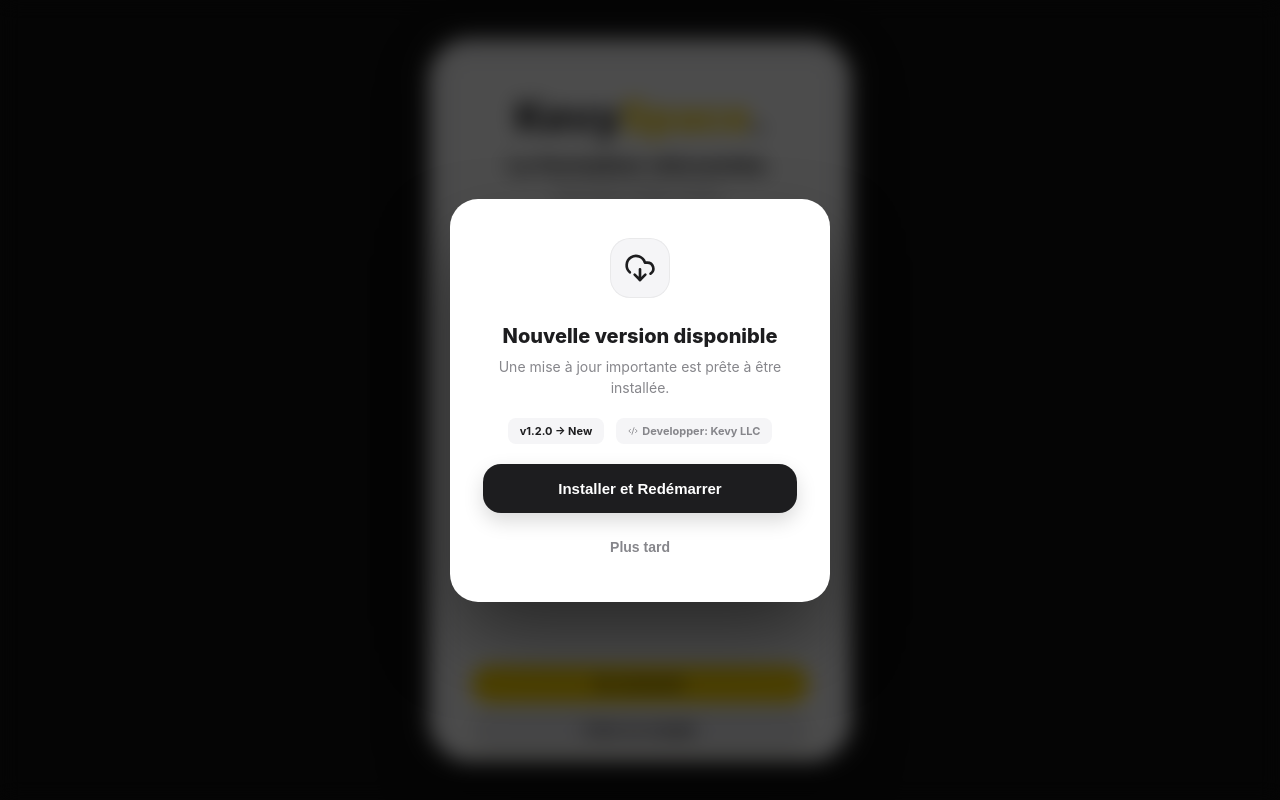
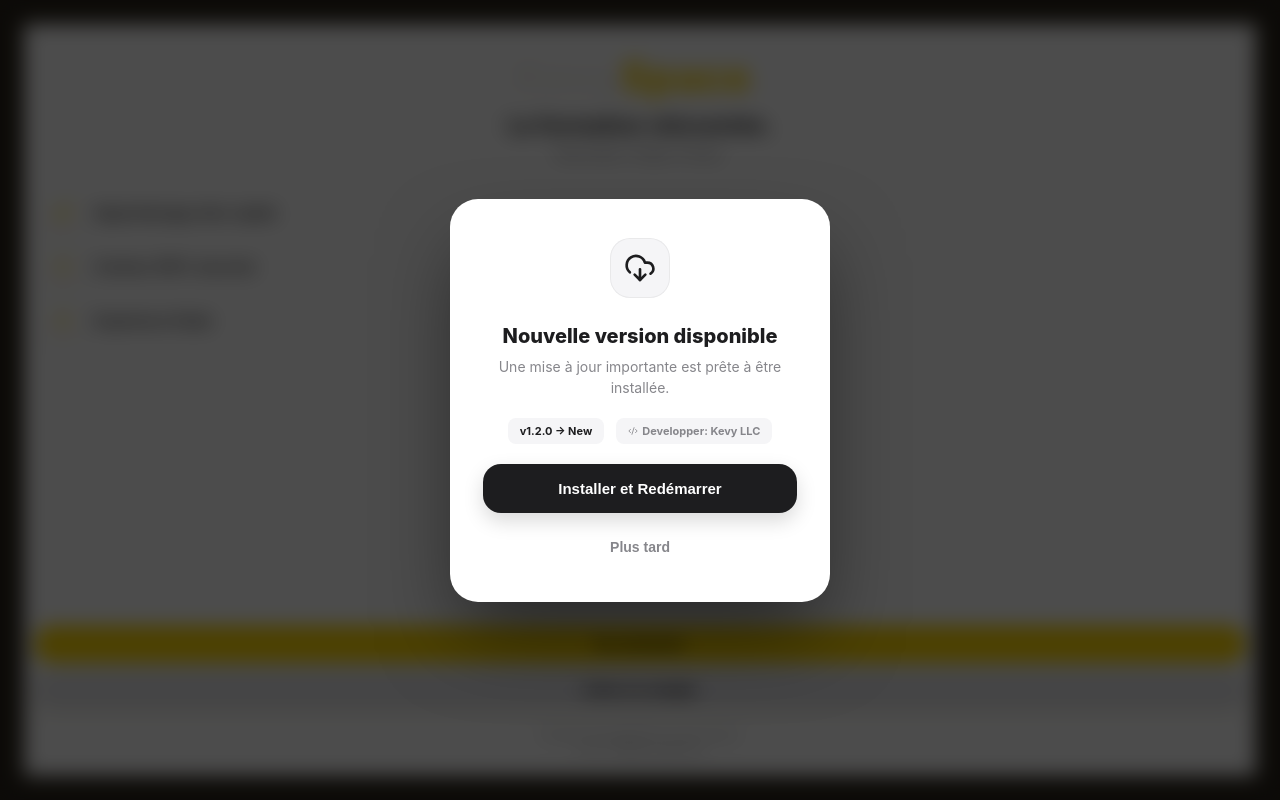
Before and after one commit to kevyamon/KevySpace, a React (Vite) app: page / in a window 1280 px wide. Built offline with nearby package versions, Linux system fonts and the light colour scheme; no server answers.

Commit message:
corriger responsive pc

```diff
--- a/src/App.jsx
+++ b/src/App.jsx
@@ -4,7 +4,6 @@ import { Routes, Route, Navigate } from 'react-router-dom';
 import { AuthContext } from './context/AuthContext';
 import { NotificationProvider } from './context/NotificationContext';
 import { UpdateProvider } from './context/UpdateContext';
-import { ThemeProvider } from './context/ThemeContext';
 import { Toaster } from 'react-hot-toast';
 import MobileLayout from './components/MobileLayout';
 import UpdateNotification from './components/UpdateNotification';
@@ -52,7 +51,6 @@ function App() {
 
   return (
     <NotificationProvider>
-      <ThemeProvider>
       <UpdateProvider>
 
         {loading && <GlobalLoader text="Chargement..." />}
@@ -99,7 +97,6 @@ function App() {
           </MobileLayout>
         </div>
       </UpdateProvider>
-      </ThemeProvider>
     </NotificationProvider>
   );
 }
--- a/src/index.css
+++ b/src/index.css
@@ -18,41 +18,26 @@
   --spacing-l: 24px;
   --spacing-xl: 32px;
 
-  /* --- PALETTE JOUR (Light Mode par défaut) --- */
-  --color-bg: #F5F5F7;              /* Fond principal */
-  --bg-main: #F5F5F7;               /* Alias pour compatibilité */
-  --bg-surface: #FFFFFF;            /* Cartes, Modales */
-  --bg-input: #F5F5F7;              /* Champs de saisie */
-  --bg-glass: rgba(255, 255, 255, 0.8); /* Effet flou */
+  /* --- FOND D'APPLICATION --- */
+  --color-bg: #2A241B;              /* Fond principal beige foncé */
+  --bg-main: #2A241B;               /* Alias pour compatibilité */
 
-  --color-text-main: #1D1D1F;       /* Texte principal */
-  --color-text-secondary: #86868B;  /* Texte secondaire */
+  /* --- SURFACES (composants) --- */
+  --bg-surface: #FFFFFF;            /* Cartes, Modales, Sidebar - BLANC PUR */
+  --bg-input: #F8F8F8;              /* Champs de saisie - gris très clair */
+  --bg-glass: rgba(255, 255, 255, 0.9); /* Effet flou sur blanc */
+
+  /* --- TEXTES SUR SURFACES BLANCHES --- */
+  --color-text-main: #1D1D1F;       /* Texte principal foncé (sur blanc) */
+  --color-text-secondary: #86868B;  /* Texte secondaire gris (sur blanc) */
 
   /* Alias pour compatibilité ancienne syntaxe */
   --text-primary: #1D1D1F;
   --text-secondary: #86868B;
 
-  --border-color: rgba(0, 0, 0, 0.05);
+  /* Bordures et ombres adaptées */
+  --border-color: rgba(0, 0, 0, 0.08);
   --shadow-color: rgba(0, 0, 0, 0.1);
-}
-
-/* --- PALETTE NUIT (Dark Mode) --- */
-[data-theme='dark'] {
-  --color-bg: #000000;              /* Noir profond */
-  --bg-main: #000000;               /* Alias pour compatibilité */
-  --bg-surface: #1C1C1E;            /* Gris anthracite pour les cartes */
-  --bg-input: #2C2C2E;              /* Gris plus clair pour inputs */
-  --bg-glass: rgba(28, 28, 30, 0.8); /* Verre sombre */
-
-  --color-text-main: #F5F5F7;       /* Blanc cassé (plus doux) */
-  --color-text-secondary: #A1A1A6;  /* Gris argenté */
-
-  /* Alias pour compatibilité ancienne syntaxe */
-  --text-primary: #F5F5F7;
-  --text-secondary: #A1A1A6;
-
-  --border-color: rgba(255, 255, 255, 0.1);
-  --shadow-color: rgba(0, 0, 0, 0.5);
 }
 
 /* ===========================
@@ -66,26 +51,21 @@
 }
 
 /* ===========================
-   3. BASE MOBILE (FENÊTRE FIXE)
+   3. BASE RESPONSIVE NATURELLE
    =========================== */
 html, body {
   height: 100%;
   width: 100%;
 
-  /* Utilisation des variables dynamiques */
+  /* Fond beige foncé pour l'application */
   background-color: var(--color-bg);
-  color: var(--color-text-main);
-
-  /* Transition fluide lors du changement de thème */
-  transition: background-color 0.3s ease, color 0.3s ease;
+  color: #F5F3F0; /* Texte clair pour fond foncé */
 
   font-family: -apple-system, BlinkMacSystemFont, 'Segoe UI', 'Helvetica Neue', Roboto, sans-serif;
+  font-size: 16px;
 
-  /* 🛑 STOP SCROLL GLOBAL */
-  overflow: hidden;
-  position: fixed;
-  -webkit-overflow-scrolling: touch;
-  font-size: 16px;
+  /* SUPPRESSION DU STOP SCROLL GLOBAL POUR DESKTOP */
+  overflow: auto; /* Changé de hidden à auto */
 }
 
 #root {
@@ -93,8 +73,6 @@ html, body {
   width: 100%;
   display: flex;
   flex-direction: column;
-  overflow: hidden;
-  position: relative;
 }
 
 img, video {
@@ -104,34 +82,10 @@ img, video {
 }
 
 /* ===========================
-   4. MODE DESKTOP (SIMULATEUR)
+   4. MODE DESKTOP - SUPPRESSION DU SIMULATEUR
    =========================== */
-@media (min-width: 500px) {
-  body {
-    /* Fond du simulateur (hors téléphone) - Reste sombre pour le contraste */
-    background-color: #111111;
-    display: flex;
-    justify-content: center;
-    align-items: center;
-    padding: 20px;
-    overflow: hidden;
-  }
-
-  #root {
-    max-width: 420px;
-    height: 90vh;
-    max-height: 850px;
-
-    background-color: var(--color-bg); /* Le téléphone prend la couleur du thème */
-    border-radius: 40px;
-    overflow: hidden;
-
-    box-shadow:
-      0 0 0 10px #333,
-      0 20px 50px rgba(0, 0, 0, 0.5);
-    position: relative;
-  }
-}
+/* PLUS DE CONTENEUR TÉLÉPHONE FORCÉ ! */
+/* L'application occupe maintenant toute la largeur naturellement */
 
 /* ===========================
    5. UTILITAIRES
@@ -153,15 +107,31 @@ input, textarea, select {
   font-size: 16px !important;
 }
 
-/* Scrollbar adaptée au thème */
+/* Scrollbar adaptée */
 ::-webkit-scrollbar {
-  width: 5px;
+  width: 6px;
 }
 ::-webkit-scrollbar-track {
-  background: transparent;
+  background: var(--bg-surface);
 }
 ::-webkit-scrollbar-thumb {
-  background: var(--color-text-secondary); /* Couleur dynamique */
+  background: var(--color-text-secondary);
   border-radius: 10px;
   opacity: 0.5;
 }
+
+/* ===========================
+   6. RESPONSIVE MOBILE (POUR MOBILE SEULEMENT)
+   =========================== */
+@media (max-width: 767px) {
+  html, body {
+    /* Sur mobile seulement, on empêche le scroll global */
+    overflow: hidden;
+    position: fixed;
+    -webkit-overflow-scrolling: touch;
+  }
+
+  #root {
+    overflow: hidden;
+  }
+}
```
Lines whose indentation alone changed are shown as unchanged.
